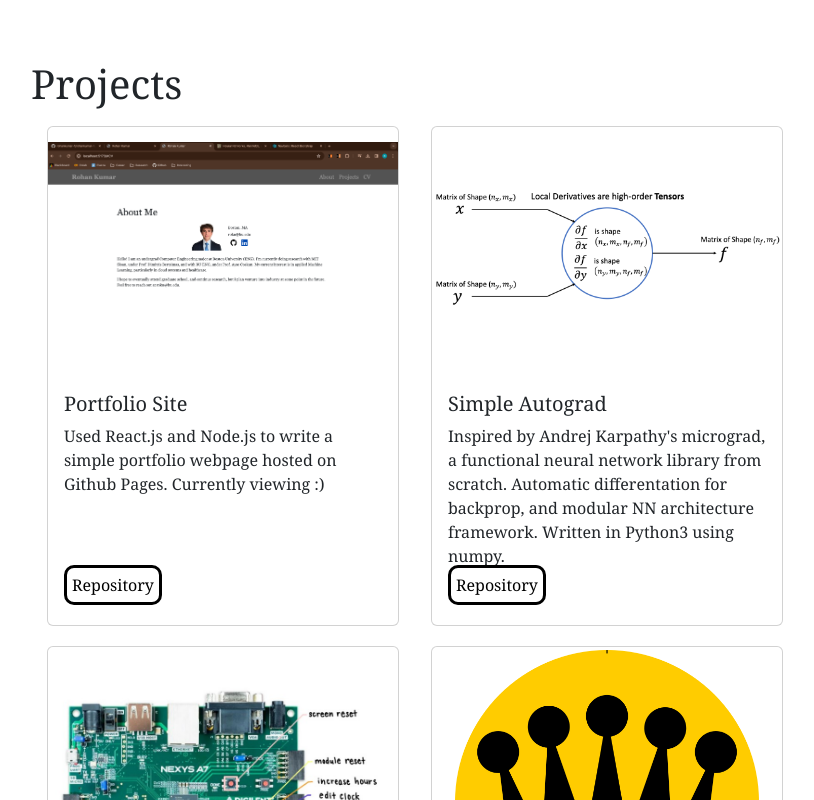
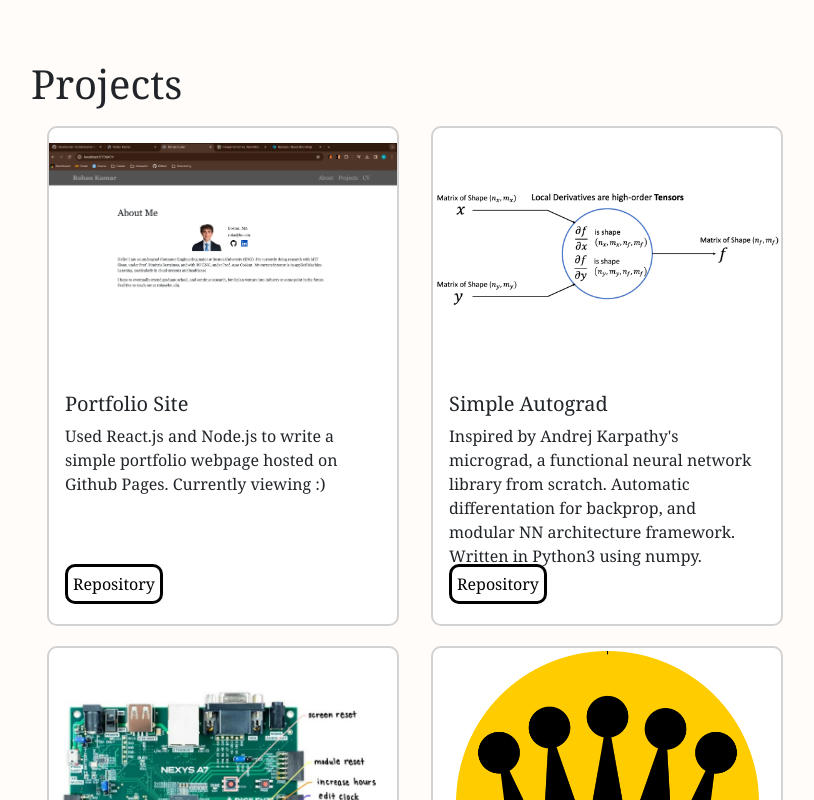
Before and after one commit to rohankumar-1/rohankumar-1.github.io, a React (Vite) app: page / in a window 1280 px wide. Shown: the part 780-1580 px from the top of the page, without its empty margins (225-1039 px from the left). Built offline with nearby package versions, Linux system fonts and the light colour scheme.

Commit message:
VERSION: change color

```diff
--- a/index.css
+++ b/index.css
@@ -6,10 +6,12 @@
 
 body {
     overflow: scroll !important;
+    background-color: rgb(255, 252, 249) !important;
 
     * {
         font-family: 'CMS', 'Droid Serif', Georgia, Times, serif;
         font-weight: normal;
         font-style: normal;
+        background-color: transparent !important;
     }
 }
--- a/src/Home.css
+++ b/src/Home.css
@@ -71,6 +71,9 @@
     transition: transform 0.2s;
     margin-block: 10px;
     font-size: 1rem;
+    border-radius: 10px !important;
+    border-width: 2px !important;
+    background-color: rgb(255, 255, 255) !important;
 }
 
 .projectList {
```
Also changed, not shown: src/components/Project.jsx (deleted, +0 -13 lines), src/components/Project.css (deleted).
